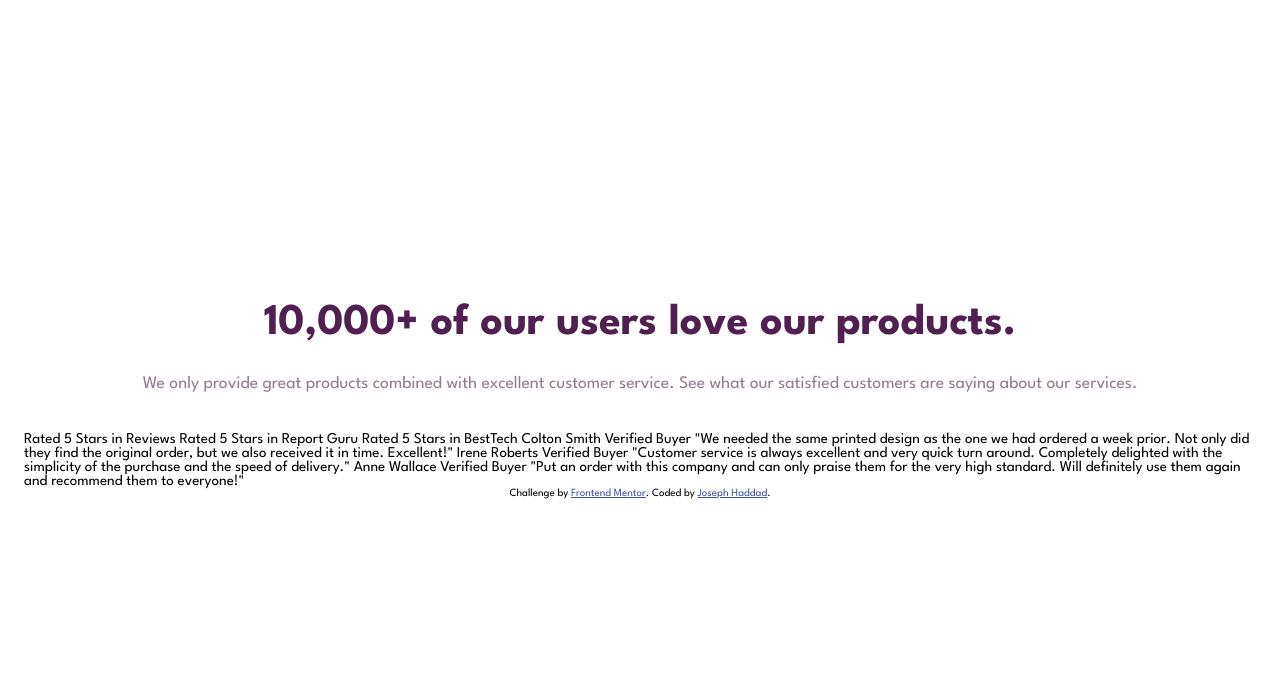
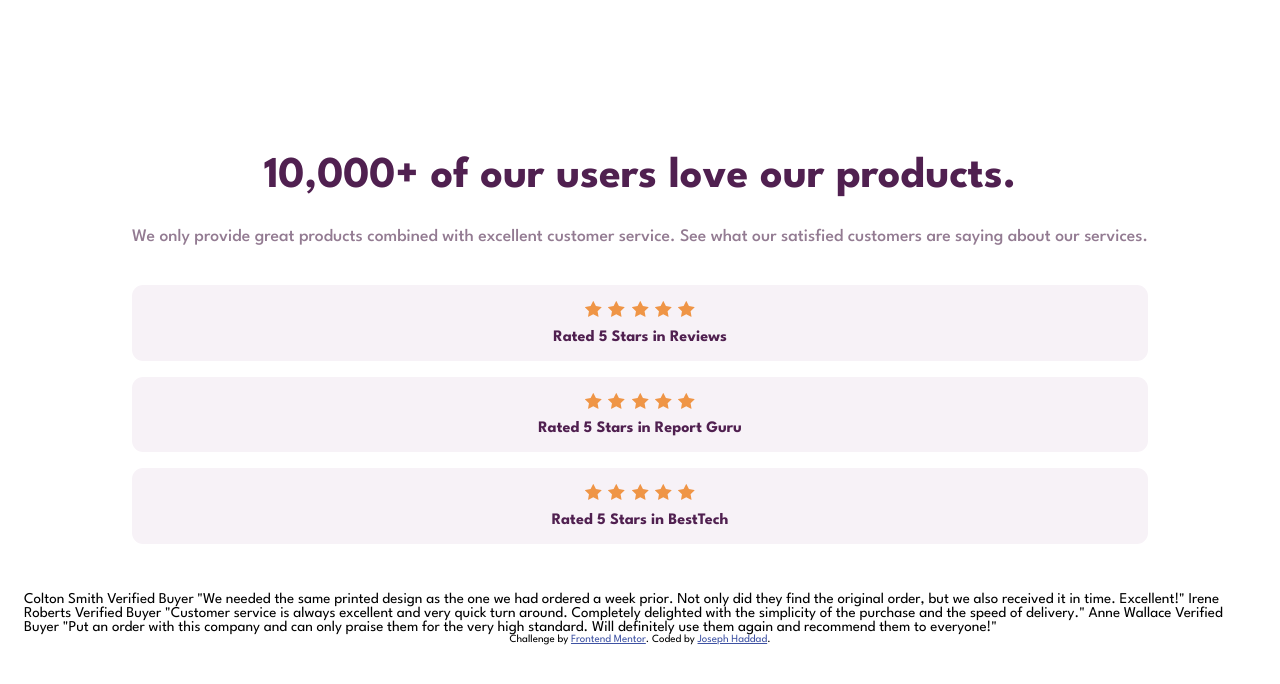
Before and after one commit to joehaddad1000/Social-proof-section, a plain HTML site: page index.html in a window 1280 px wide. Drawn offline with Linux system fonts and the light colour scheme.

Commit message:
container stars

```diff
--- a/index.html
+++ b/index.html
@@ -18,13 +18,42 @@
     </h1>
     <p> We only provide great products combined with excellent customer service. See what our satisfied customers are saying about our services.
     </p>
+    <div class="container-stars">
+      <section>
+        <div class="stars">
+          <img src="/images/icon-star.svg" alt="stars" />
+          <img src="/images/icon-star.svg" alt="stars" />
+          <img src="/images/icon-star.svg" alt="stars" />
+          <img src="/images/icon-star.svg" alt="stars" />
+          <img src="/images/icon-star.svg" alt="stars" />
+        </div>
+        <h2>Rated 5 Stars in Reviews</h2>
+      </section>
+      <section>
+        <div class="stars">
+          <img src="/images/icon-star.svg" alt="stars" />
+          <img src="/images/icon-star.svg" alt="stars" />
+          <img src="/images/icon-star.svg" alt="stars" />
+          <img src="/images/icon-star.svg" alt="stars" />
+          <img src="/images/icon-star.svg" alt="stars" />
+        </div>
+        <h2>Rated 5 Stars in Report Guru</h2>
+      </section>
+      <section>
+        <div class="stars">
+          <img src="/images/icon-star.svg" alt="stars" />
+          <img src="/images/icon-star.svg" alt="stars" />
+          <img src="/images/icon-star.svg" alt="stars" />
+          <img src="/images/icon-star.svg" alt="stars" />
+          <img src="/images/icon-star.svg" alt="stars" />
+        </div>
+        <h2>Rated 5 Stars in BestTech</h2>
+      </section>
+
+    </div>
   </main>
 
 
-
-  Rated 5 Stars in Reviews
-  Rated 5 Stars in Report Guru
-  Rated 5 Stars in BestTech
 
   Colton Smith
   Verified Buyer
--- a/style.css
+++ b/style.css
@@ -43,13 +43,44 @@ main h1 {
 main p {
   color: var(--Dark-Grayish-Magenta);
   font-size: 1.1rem;
+  font-weight: 500;
   margin-bottom: 2.5rem;
 }
 
+.container-stars {
+  display: flex;
+  justify-content: center;
+  align-items: center;
+  flex-direction: column;
+  width: 100%;
+  margin-block-end: 2rem;
+}
 
+.stars {
+  display: flex;
+  justify-content: center;
+  align-items: center;
+  flex-direction: row;
+}
 
+.stars img {
+  padding-inline: .2rem;
+}
 
+.container-stars section {
+  background-color: var(--Light-Grayish-Magenta);
+  width: 100%;
+  padding: 1rem;
+  border-radius: .7rem;
+  margin-block-end: 1rem;
+}
 
+.container-stars section h2 {
+  color: var(--Very-Dark-Magenta);
+  font-size: 1rem;
+  margin-block-start: .8rem;
+  font-weight: 700;
+}
 
 
 
```
